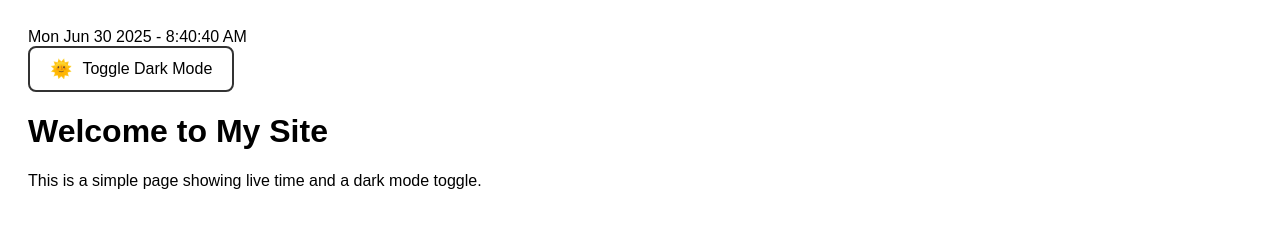
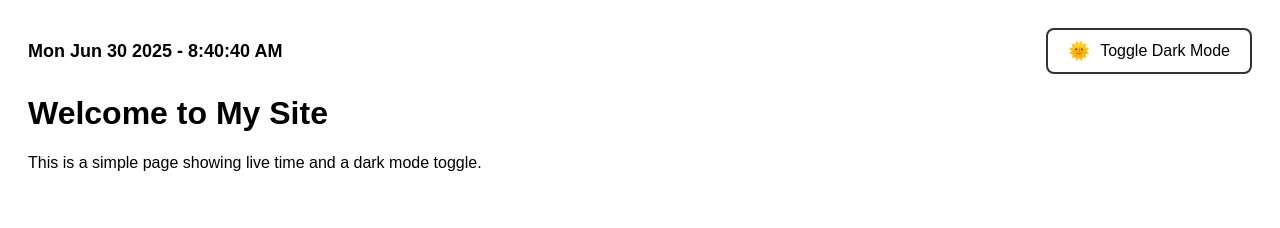
Before and after one commit to trevor-a11/JSLab, a plain HTML site: page index.html in a window 1280 px wide. Drawn offline with Linux system fonts and the light colour scheme.

Commit message:
Update style.css

```diff
--- a/style.css
+++ b/style.css
@@ -9,6 +9,13 @@ body {
 body.dark-mode {
   background-color: #1e1e1e;
   color: white;
+}
+
+#topBar {
+  display: flex;
+  justify-content: space-between;
+  align-items: center;
+  flex-wrap: wrap;
 }
 
 button {
@@ -26,3 +33,8 @@ body {
 .icon {
   font-size: 18px;
 }
+
+#clock {
+  font-size: 18px;
+  font-weight: bold;
+}
```
Lines whose indentation alone changed are shown as unchanged.
